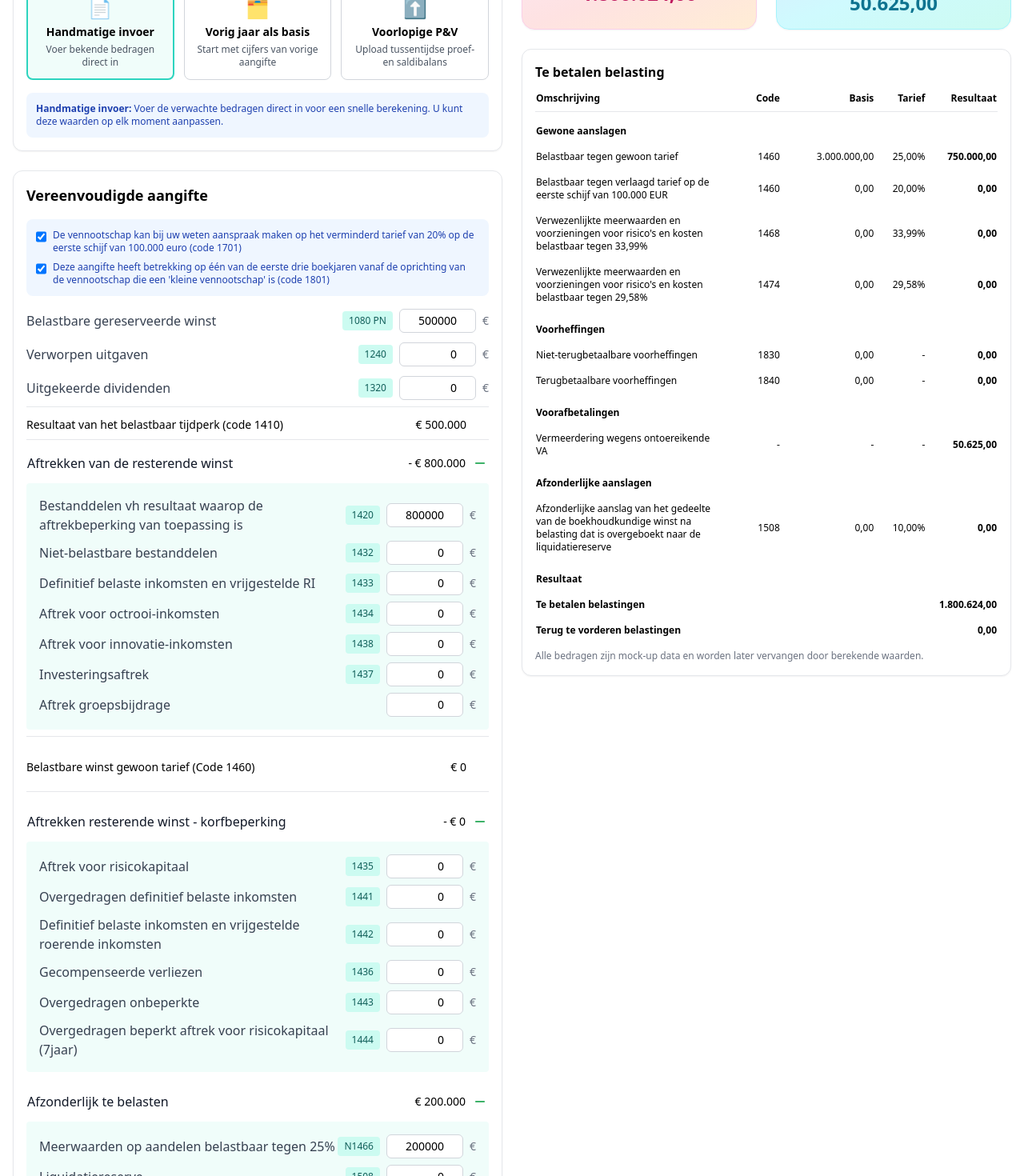
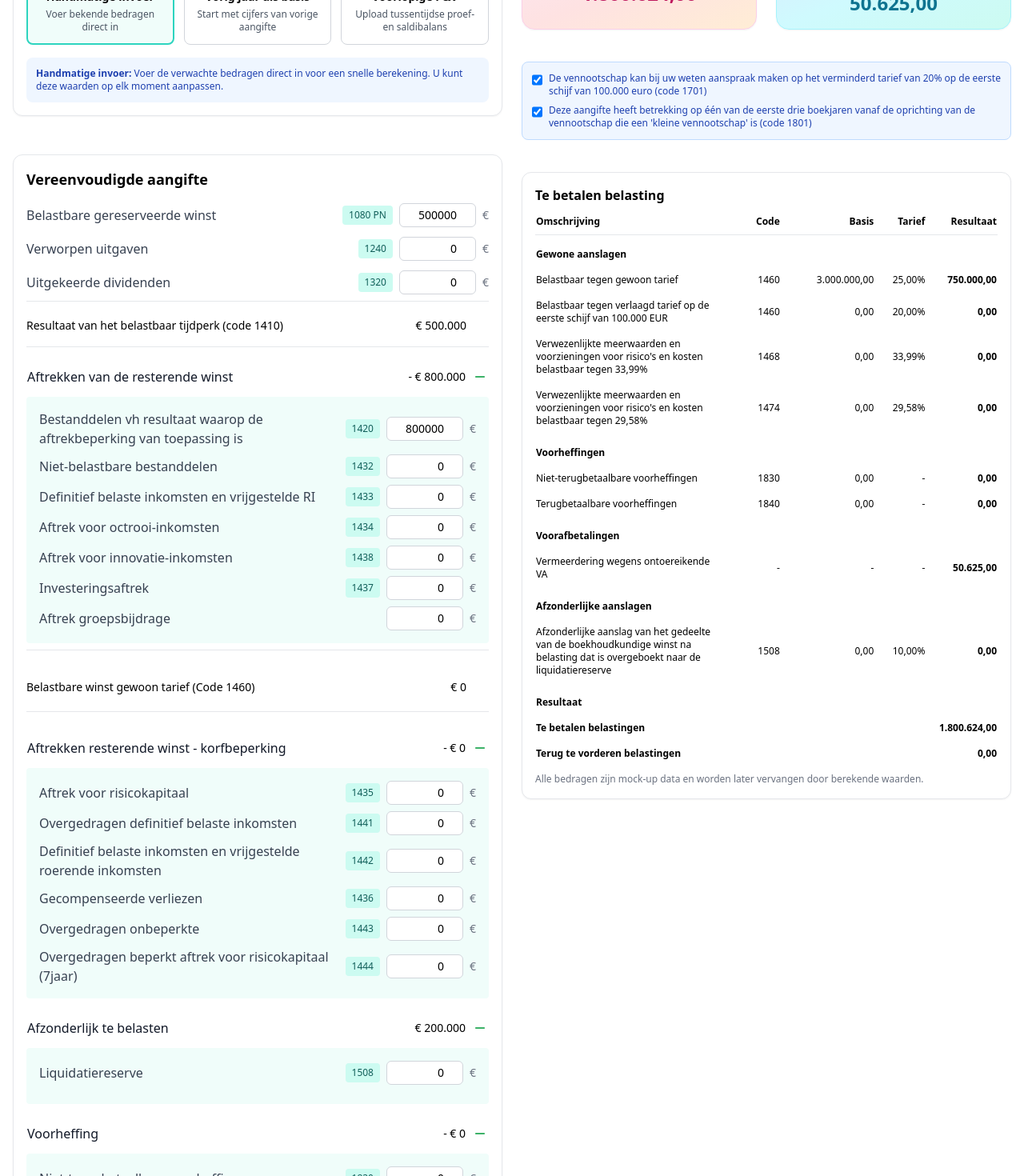
Before and after one commit to wouterdom/Sofisk-Tax-Simulator, an Angular app: page / in a window 1280 px wide. Shown: the part 280-1750 px from the top of the page at 80% size. Built offline with nearby package versions, Linux system fonts and the light colour scheme.

Commit message:
Remove 'Meerwaarden op aandelen belastbaar tegen 25%' (N1466) from all forms and UI sections

```diff
--- a/src/app/prepayment-step/prepayment-step.html
+++ b/src/app/prepayment-step/prepayment-step.html
@@ -7,31 +7,31 @@
     <div class="space-y-6 w-1/2">
       <div class="bg-white border rounded-lg p-6 w-full">
         <h3 class="text-base font-semibold text-gray-900 mb-6">Voorschotten invoeren</h3>
-        <div class="space-y-4 w-full">
+        <div class="space-y-2 w-full">
           <div class="grid grid-cols-3 gap-4 text-xs font-medium text-gray-700 border-b pb-2 w-full">
             <span>Kwartaal</span>
             <span>Vervaldatum</span>
             <span>Bedrag (€)</span>
           </div>
-          <div class="grid grid-cols-3 gap-4 items-center py-2 w-full">
+          <div class="grid grid-cols-3 gap-4 items-center py-1 w-full">
             <span class="text-xs">VA1</span>
             <span class="text-xs text-gray-600">voor 10 april</span>
-            <input type="number" value="0" class="input-field text-xs" placeholder="0" />
+            <input type="number" value="0" class="w-24 text-right text-sm border border-gray-300 rounded-md px-2 py-1" placeholder="0" />
           </div>
-          <div class="grid grid-cols-3 gap-4 items-center py-2 w-full">
+          <div class="grid grid-cols-3 gap-4 items-center py-1 w-full">
             <span class="text-xs">VA2</span>
             <span class="text-xs text-gray-600">voor 10 juli</span>
-            <input type="number" value="0" class="input-field text-xs" placeholder="0" />
+            <input type="number" value="0" class="w-24 text-right text-sm border border-gray-300 rounded-md px-2 py-1" placeholder="0" />
           </div>
-          <div class="grid grid-cols-3 gap-4 items-center py-2 w-full">
+          <div class="grid grid-cols-3 gap-4 items-center py-1 w-full">
             <span class="text-xs">VA3</span>
             <span class="text-xs text-gray-600">voor 10 oktober</span>
-            <input type="number" value="0" class="input-field text-xs" placeholder="0" />
+            <input type="number" value="0" class="w-24 text-right text-sm border border-gray-300 rounded-md px-2 py-1" placeholder="0" />
           </div>
-          <div class="grid grid-cols-3 gap-4 items-center py-2 w-full">
+          <div class="grid grid-cols-3 gap-4 items-center py-1 w-full">
             <span class="text-xs">VA4</span>
             <span class="text-xs text-gray-600">voor 20 december</span>
-            <input type="number" value="0" class="input-field text-xs" placeholder="0" />
+            <input type="number" value="0" class="w-24 text-right text-sm border border-gray-300 rounded-md px-2 py-1" placeholder="0" />
           </div>
         </div>
       </div>
--- a/src/app/tax-calculation-step/tax-calculation-step.html
+++ b/src/app/tax-calculation-step/tax-calculation-step.html
@@ -214,12 +214,6 @@
           <div class="space-y-2 bg-teal-50 p-4 rounded">
             <!-- Placeholder for afzonderlijk te belasten fields -->
             <div class="flex items-center mb-2">
-              <span class="flex-1 text-gray-700">Meerwaarden op aandelen belastbaar tegen 25%</span>
-              <span class="text-xs bg-teal-100 text-teal-800 px-2 py-1 rounded mr-2">N1466</span>
-              <input type="number" class="w-24 text-right text-sm border border-gray-300 rounded-md px-2 py-1" value="0" />
-              <span class="ml-2 text-sm text-gray-500">€</span>
-            </div>
-            <div class="flex items-center mb-2">
               <span class="flex-1 text-gray-700">Liquidatiereserve</span>
               <span class="text-xs bg-teal-100 text-teal-800 px-2 py-1 rounded mr-2">1508</span>
               <input type="number" class="w-24 text-right text-sm border border-gray-300 rounded-md px-2 py-1" value="0" />
--- a/src/app/tax-simulator/tax-simulator.html
+++ b/src/app/tax-simulator/tax-simulator.html
@@ -27,14 +27,14 @@
   <!-- Main Content Area with conditional step rendering -->
   <div class="p-2 lg:p-4">
     <!-- Grid Layout for Step 1 -->
-    <div *ngIf="step === 1" class="grid grid-cols-1 lg:grid-cols-2 gap-6 w-full">
+    <div *ngIf="step === 1" class="flex flex-col lg:flex-row gap-6 w-full items-start">
 
       <!-- === LEFT COLUMN === -->
-      <div class="flex flex-col gap-6">
+      <div class="flex flex-col gap-6 w-full lg:w-1/2">
 
-        <!-- Invoermethode Card (Interactive) -->
-        <div class="bg-white border border-gray-200 rounded-xl shadow-sm p-4">
-          <h2 class="text-lg font-semibold mb-4">Invoermethode</h2>
+        <!-- Invoermethode Card (Interactive, now full width above grid) -->
+        <div class="w-full mb-6">
+          <div class="bg-white border border-gray-200 rounded-xl shadow-sm p-4 w-full">
             <div class="grid grid-cols-1 md:grid-cols-3 gap-3">
               <div class="border rounded-lg p-3 cursor-pointer flex flex-col items-center justify-center transition-all"
                    [ngClass]="inputMethod === 'manual' ? 'border-teal-400 bg-teal-50 border-2' : 'border-gray-300 hover:border-teal-400'"
@@ -72,20 +72,11 @@
               </ng-container>
             </div>
           </div>
+        </div>
 
         <!-- Vereenvoudigde aangifte Card (with all codes and subtotals) -->
-        <div class="bg-white border border-gray-200 rounded-xl shadow-sm p-4">
+        <div class="bg-white border border-gray-200 rounded-xl shadow-sm p-4 w-full h-full flex flex-col">
           <h2 class="text-lg font-semibold mb-4">Vereenvoudigde aangifte</h2>
-          <div class="bg-blue-50 border-blue-200 text-blue-800 text-xs p-3 rounded-lg space-y-2 mb-4">
-            <div class="flex items-start">
-              <input id="check1" type="checkbox" checked class="mt-0.5 h-4 w-4 text-blue-600 border-gray-300 rounded focus:ring-blue-500">
-              <label for="check1" class="ml-2">De vennootschap kan bij uw weten aanspraak maken op het verminderd tarief van 20% op de eerste schijf van 100.000 euro (code 1701)</label>
-            </div>
-            <div class="flex items-start">
-              <input id="check2" type="checkbox" checked class="mt-0.5 h-4 w-4 text-blue-600 border-gray-300 rounded focus:ring-blue-500">
-              <label for="check2" class="ml-2">Deze aangifte heeft betrekking op één van de eerste drie boekjaren vanaf de oprichting van de vennootschap die een 'kleine vennootschap' is (code 1801)</label>
-            </div>
-          </div>
           <!-- Main input fields -->
           <div class="space-y-3">
             <div class="flex items-center mb-1">
@@ -252,12 +243,6 @@
             <div *ngIf="showAfzonderlijkTeBelasten">
               <div class="space-y-2 bg-teal-50 p-4 rounded">
                 <div class="flex items-center mb-2">
-                  <span class="flex-1 text-gray-700">Meerwaarden op aandelen belastbaar tegen 25%</span>
-                  <span class="text-xs bg-teal-100 text-teal-800 px-2 py-1 rounded mr-2">N1466</span>
-                  <input type="number" class="w-24 text-right text-sm border border-gray-300 rounded-md px-2 py-1" value="200000" />
-                  <span class="ml-2 text-sm text-gray-500">€</span>
-                </div>
-                <div class="flex items-center mb-2">
                   <span class="flex-1 text-gray-700">Liquidatiereserve</span>
                   <span class="text-xs bg-teal-100 text-teal-800 px-2 py-1 rounded mr-2">1508</span>
                   <input type="number" class="w-24 text-right text-sm border border-gray-300 rounded-md px-2 py-1" value="0" />
@@ -301,7 +286,7 @@
       </div>
 
       <!-- === RIGHT COLUMN === -->
-      <div class="flex flex-col gap-6">
+      <div class="flex flex-col gap-6 w-full lg:w-1/2">
 
         <!-- Summary Cards Row (from original code, placed correctly) -->
         <div class="flex flex-col sm:flex-row gap-6">
@@ -315,8 +300,22 @@
           </div>
         </div>
 
+        <!-- Blue info box with checkboxes, now full width below banners -->
+        <div class="w-full my-4">
+          <div class="bg-blue-50 border border-blue-200 text-blue-800 text-xs p-3 rounded-lg flex flex-col gap-2">
+            <div class="flex items-start">
+              <input id="check1" type="checkbox" checked class="mt-0.5 h-4 w-4 text-blue-600 border-gray-300 rounded focus:ring-blue-500">
+              <label for="check1" class="ml-2">De vennootschap kan bij uw weten aanspraak maken op het verminderd tarief van 20% op de eerste schijf van 100.000 euro (code 1701)</label>
+            </div>
+            <div class="flex items-start">
+              <input id="check2" type="checkbox" checked class="mt-0.5 h-4 w-4 text-blue-600 border-gray-300 rounded focus:ring-blue-500">
+              <label for="check2" class="ml-2">Deze aangifte heeft betrekking op één van de eerste drie boekjaren vanaf de oprichting van de vennootschap die een 'kleine vennootschap' is (code 1801)</label>
+            </div>
+          </div>
+        </div>
+
         <!-- Te betalen belasting Table Card (Simplified, smaller font, black/white, bold for result) -->
-        <div class="bg-white border border-gray-200 rounded-xl shadow-sm p-4 w-full">
+        <div class="bg-white border border-gray-200 rounded-xl shadow-sm p-4 w-full h-full flex flex-col">
           <h2 class="text-base font-semibold mb-3">Te betalen belasting</h2>
           <div class="overflow-x-auto">
             <table class="w-full text-xs">
```
Lines whose indentation alone changed are shown as unchanged.
